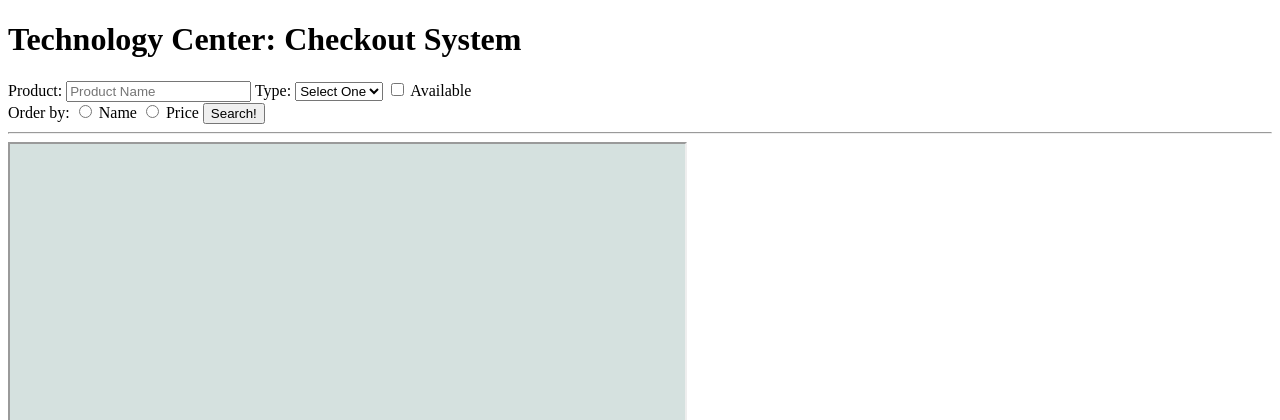
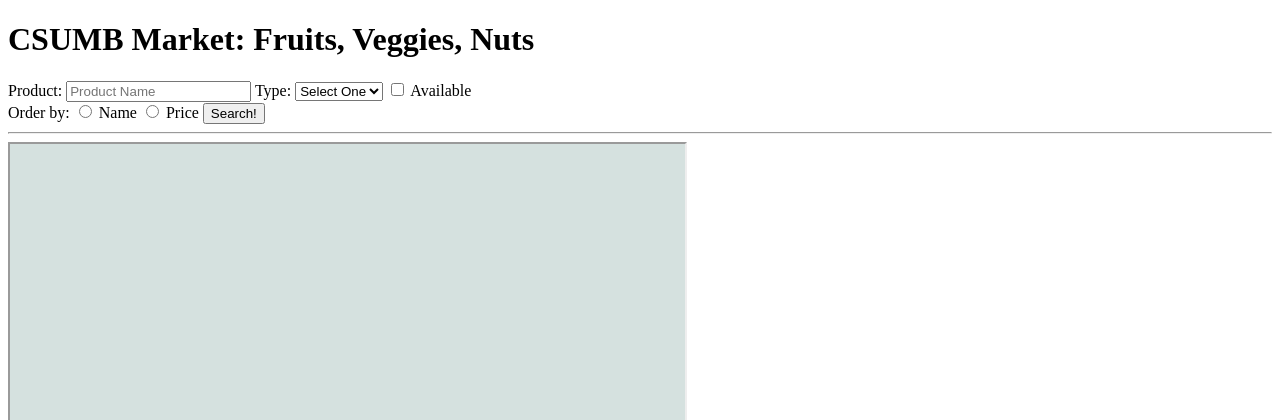
Before and after one commit to DavidCBeach/CST336-Team-Project, a PHP site: page /items.php in a window 1280 px wide. Shown: the top 420 px of the page. Run offline with PHP 8.4, Linux system fonts and the light colour scheme; data that the repository does not hold is empty.

Commit message:
adding items.php

```diff
--- a/items.php
+++ b/items.php
@@ -100,11 +100,11 @@ function displayProducts(){
 <!DOCTYPE html>
 <html>
     <head>
-        <title>Lab 5: Device Search </title>
+        <title>Team Project: Shopping Cart</title>
     </head>
     <body >
 
-        <h1> Technology Center: Checkout System </h1>
+        <h1> CSUMB Market: Fruits, Veggies, Nuts </h1>
         <div id = input>
         <form>
             Product: <input type="text" name="productName" placeholder="Product Name"/>
```
